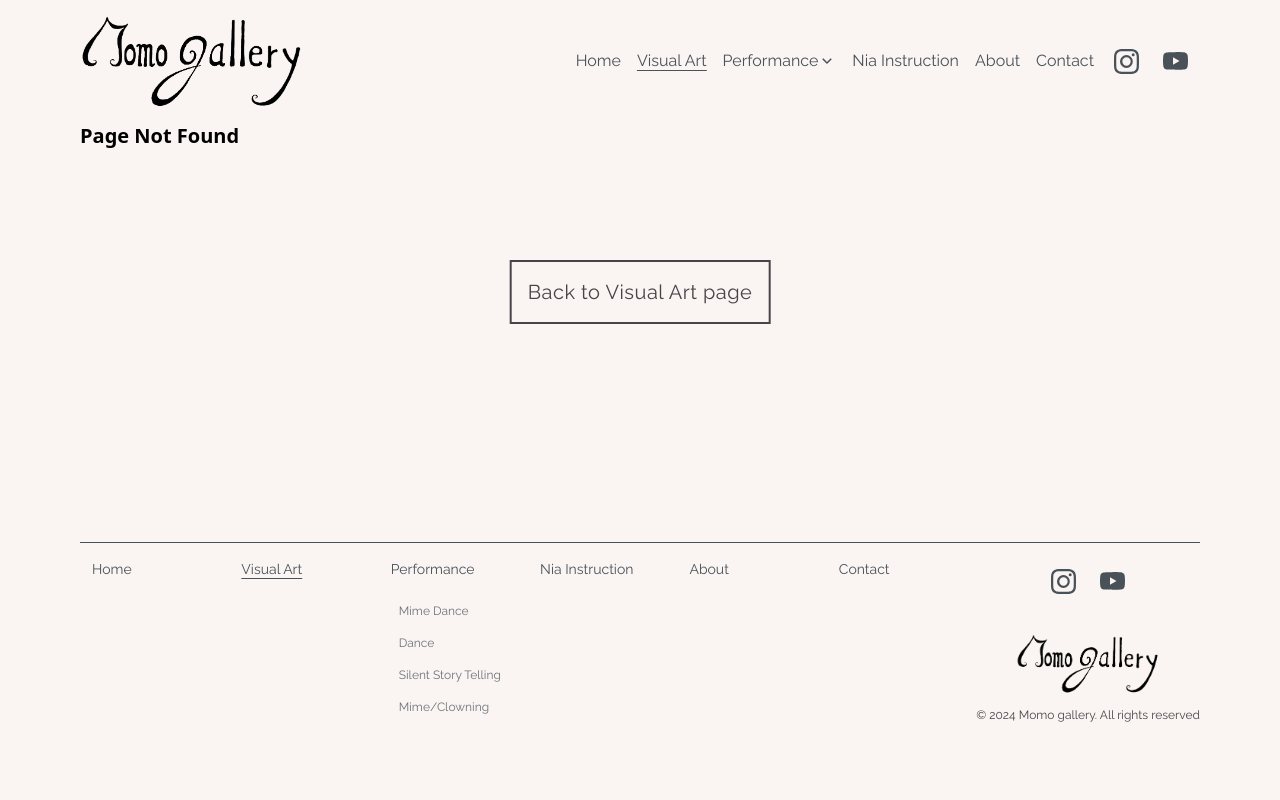
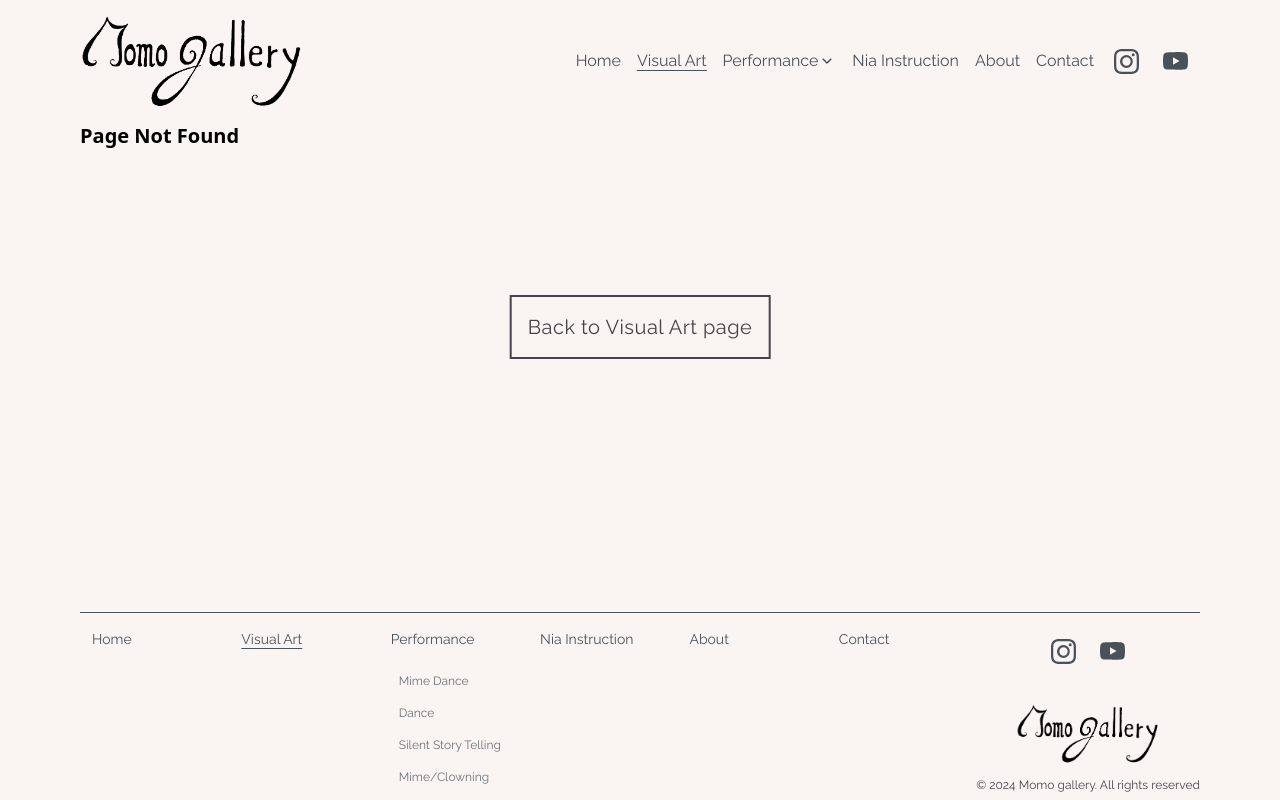
Before and after one commit to CarlSmoky/nextApp, a Next.js app: page /visual-art/1 in a window 1280 px wide. Built offline with nearby package versions, Linux system fonts and the light colour scheme.

Commit message:
Add min-height

```diff
--- a/app/components/PageNotFound.tsx
+++ b/app/components/PageNotFound.tsx
@@ -8,7 +8,7 @@ interface Props  {
 
 const PageNotFound:React.FC<Props> = ({ text, src }: Props) => {
   return (
-    <section className="margin-global mb-10 md:mb-16 lg:mb-20 xl:mb-24 min-h-[calc(100vh-400px)] md:min-h-[calc(100vh-400px)] lg:min-h-[calc(100vh-460px)] relative">
+    <section className="margin-global mb-10 md:mb-16 lg:mb-20 xl:mb-24 min-h-[calc(100vh-390px)] relative">
       <h2 className="text-xl font-bold ">Page Not Found</h2>
       <div className="absolute top-1/2 left-1/2 -translate-x-1/2 -translate-y-1/2">
         <BorderlineButton url={src} text={text}/>
--- a/app/components/SectionWrapper.tsx
+++ b/app/components/SectionWrapper.tsx
@@ -8,7 +8,7 @@ interface Props extends PropsWithChildren {
 
 const SectionWrapper: React.FC< Props > = ({ title, children} : Props ) => {
   return (
-    <section className="margin-global mb-10 md:mb-16 lg:mb-20 xl:mb-24">
+    <section className="margin-global mb-10 md:mb-16 lg:mb-20 xl:mb-24 min-h-[calc(100vh-390px)]">
       <SectionTitle
           title={title}
       />
```
